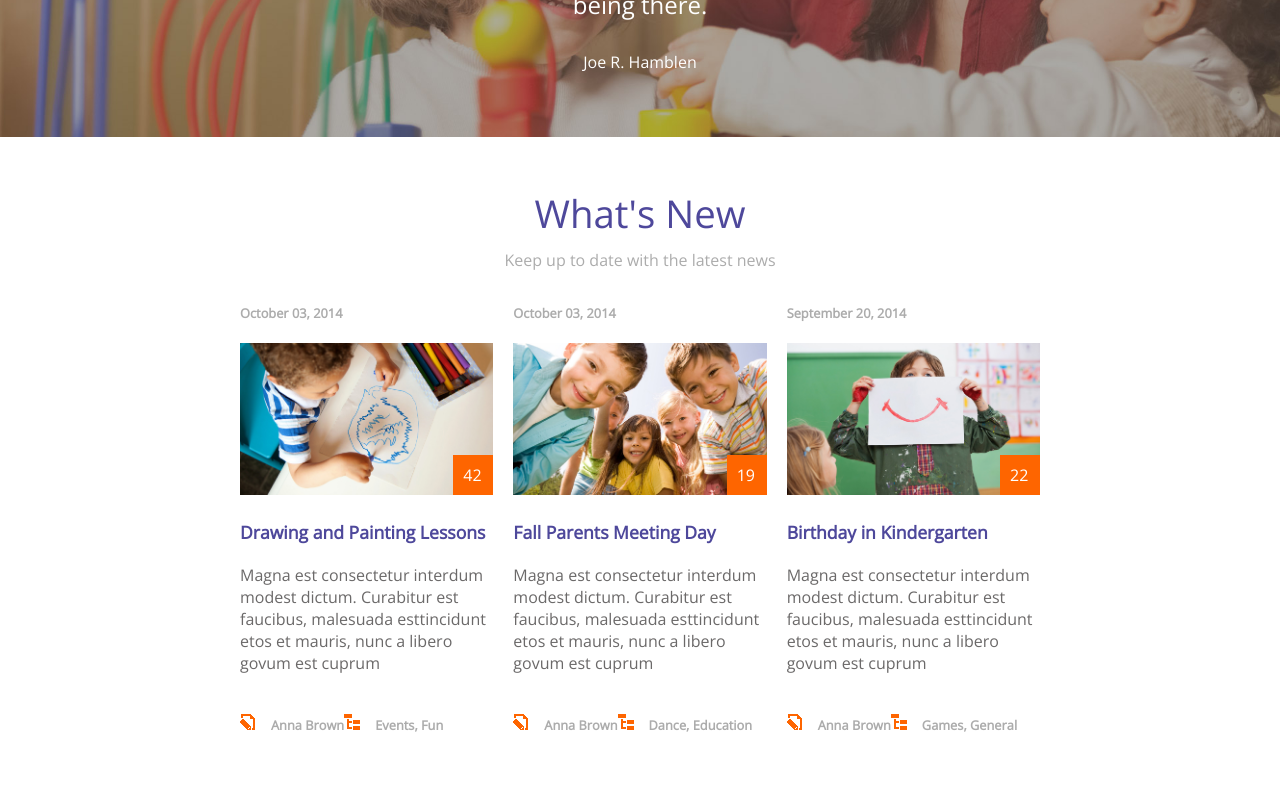
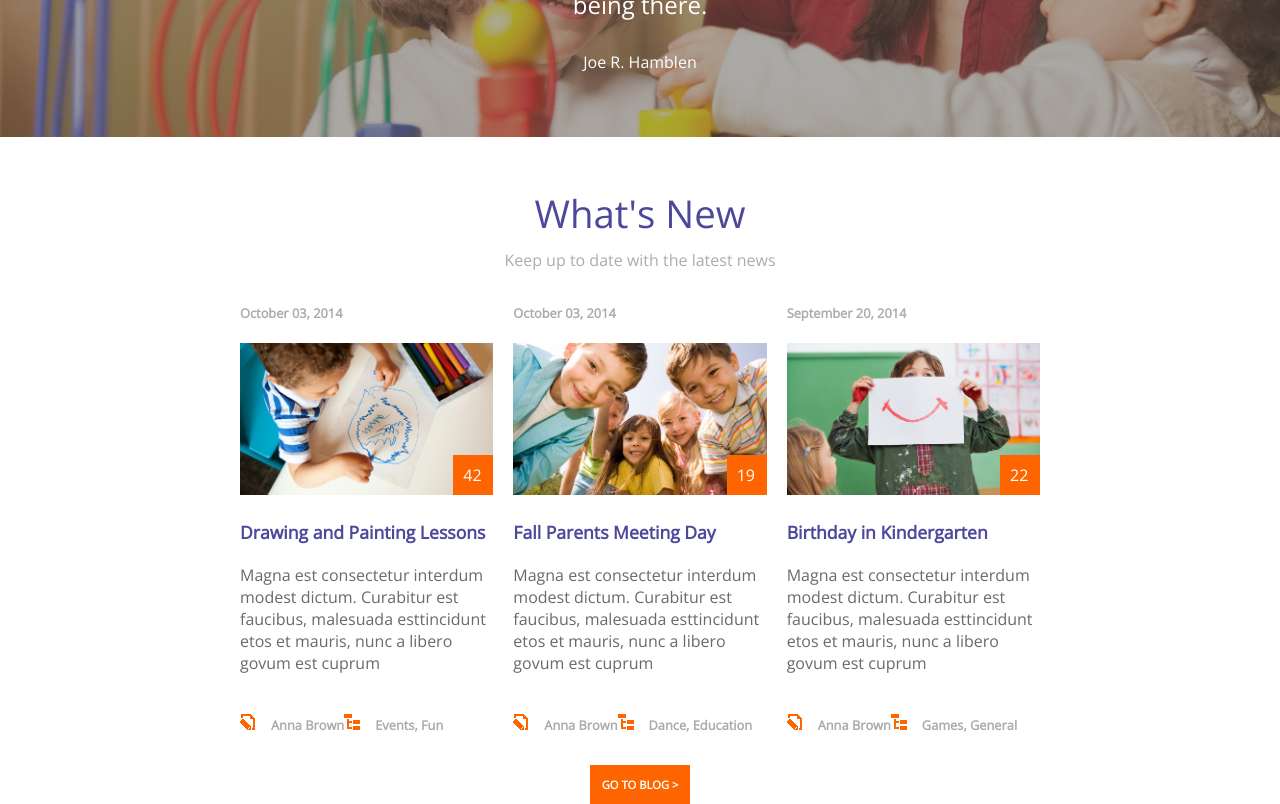
Before and after one commit to AlessandroRamoni/proj-html-vuejs, a Vue app: page / in a window 1280 px wide. Shown: the part 3980-4784 px from the top of the page. Before the commit the page ends 4715 px from the top, so only its background shows below. Built offline with nearby package versions, Linux system fonts and the light colour scheme; a web font is replaced by a local one.

Commit message:
create news component

```diff
--- a/src/components/NewsComponent.vue
+++ b/src/components/NewsComponent.vue
@@ -53,6 +53,7 @@
         <span>Games, General</span>
       </div>
     </div>
+    <button><a href="#">GO TO BLOG ></a></button>
   </div>
 </template>
 
@@ -65,6 +66,7 @@ export default {
 <style scoped lang="scss">
 #contenitore {
   padding-top: 50px;
+  text-align: center;
 }
 #contenitore #titolo #welcome h1 {
   text-align: center;
@@ -123,4 +125,12 @@ export default {
 .data {
   margin-left: 0 !important;
 }
+button {
+  color: #ffffff;
+  background-color: #fe6500;
+  padding: 12px;
+  font-size: 0.7em;
+  font-weight: 600;
+  margin-top: 30px;
+}
 </style>
```
